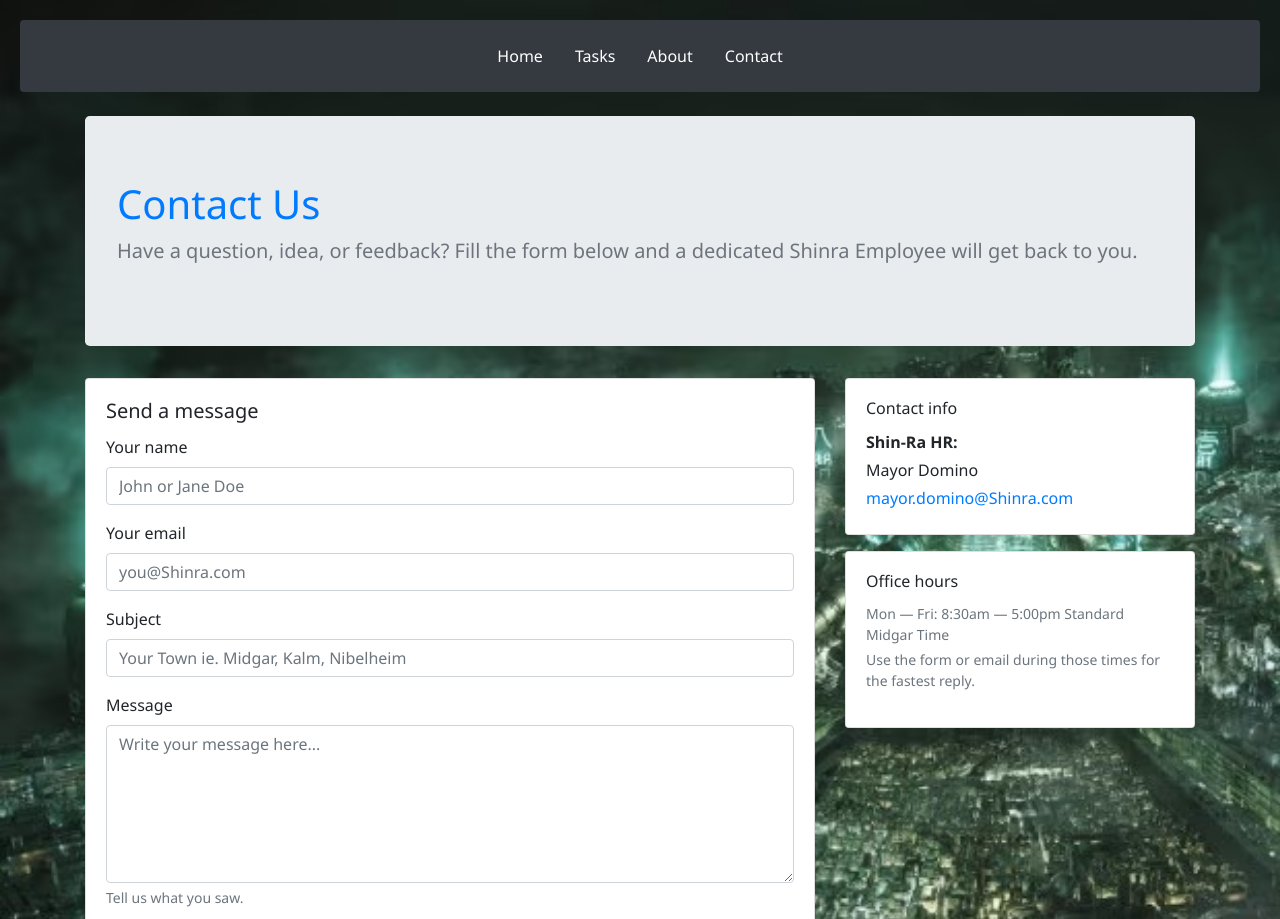
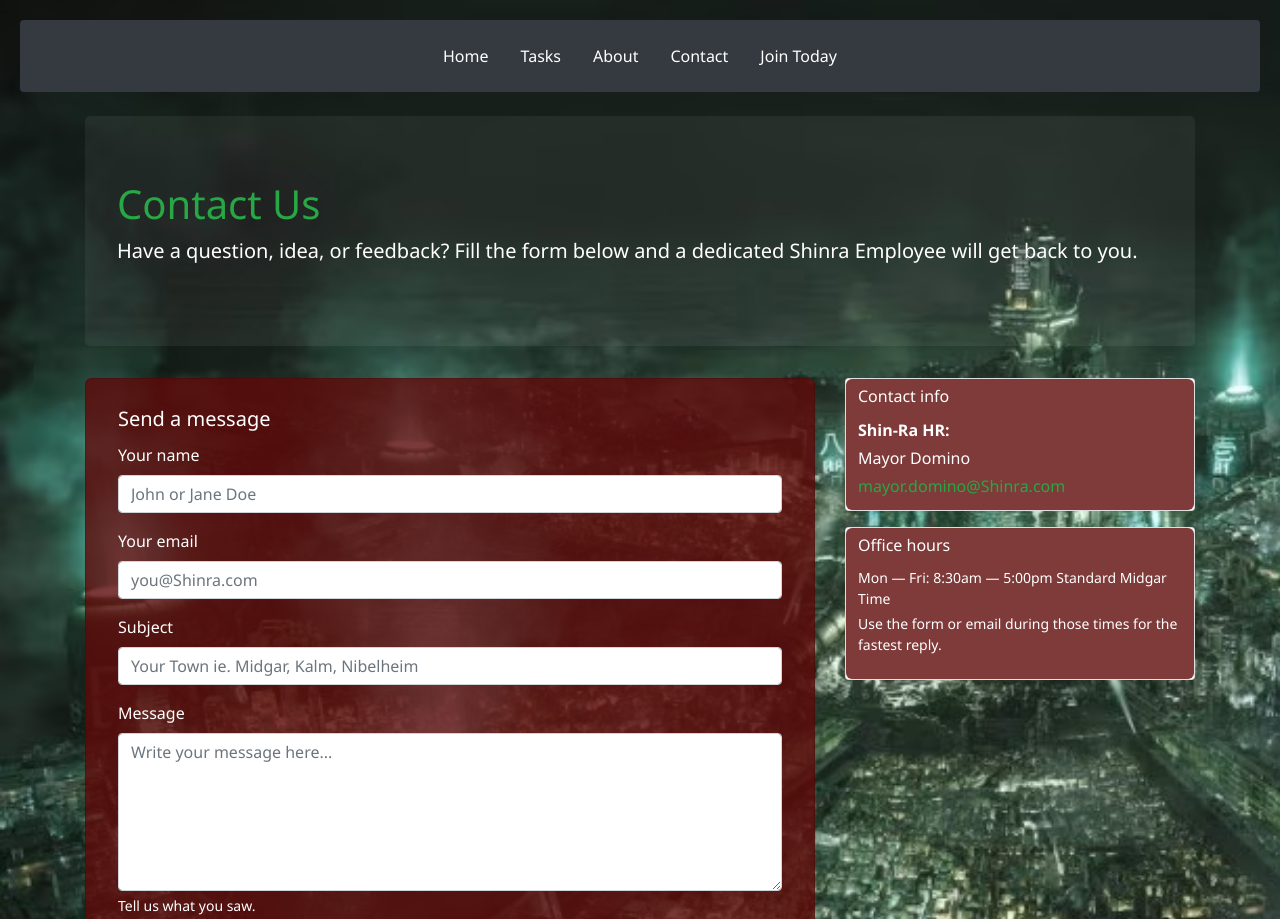
Before and after one commit to RSchla000/Bootstrap-Learning-Website, a plain HTML site: page todo-site/contact.html in a window 1280 px wide. Shown: the top 919 px of the page. Drawn offline with nearby package versions, Linux system fonts and the light colour scheme.

Commit message:
more changes made

```diff
--- a/todo-site/contact.html
+++ b/todo-site/contact.html
@@ -3,7 +3,7 @@
 <head>
     <meta charset="UTF-8">
     <meta name="viewport" content="width=device-width, initial-scale=1.0">
-    <title>Bootstrap Fun -- Step-by-step guide</title>
+    <title>Shinra</title>
     <link
     rel="stylesheet"
     href="https://cdn.jsdelivr.net/npm/bootstrap@4.6.2/dist/css/bootstrap.min.css"/>
@@ -16,6 +16,7 @@
     .step { background: white; padding: 16px; margin-bottom: 18px; border-radius: 12px; box-shadow: 0 2px 6px rgba(0,0,0,0.06); }
     .hint { font-size: .95rem; color: #555; }
     .note { font-size:.9rem; color:#444; background:#f1f1f1; padding:6px 8px; border-radius:6px; display:inline-block; margin-top:8px; }
+  section.jumbotron { background: rgba(247, 247, 247, 0.058); }
   </style>
 
 
@@ -37,6 +38,9 @@
                 <li class="nav-item">
                     <a class="nav-link text-white" href="../todo-site/contact.html">Contact</a>
                 </li>
+                <li class="nav-item">
+                    <a class="nav-link text-white" href="../todo-site/main-page.html">Join Today</a>
+                </li>
             </ul>
         </nav>
     </header>
@@ -44,39 +48,39 @@
     <main class="container">
 
     <section class="jumbotron">
-      <h1 class="display-5 text-primary">Contact Us</h1>
-      <p class="lead text-muted">Have a question, idea, or feedback? Fill the form below and a dedicated Shinra Employee will get back to you.</p>
+      <h1 class="display-5 text-success">Contact Us</h1>
+      <p class="lead text-white">Have a question, idea, or feedback? Fill the form below and a dedicated Shinra Employee will get back to you.</p>
     </section>
 
     <div class="row">
       <div class="col-md-8 mb-3">
-        <div class="card">
+        <div class="card" style="background-color: rgba(95, 9, 9, 0.8); padding:8px 12px; border-radius:6px;">
           <div class="card-body">
-            <h5 class="card-title">Send a message</h5>
+            <h5 class="card-title text-white">Send a message</h5>
 
 
             <form class="needs-validation" novalidate
                   action="mailto:your.email@example.com?subject=KidSite%20Contact%20Message" method="GET" >
 
               <div class="form-group">
-                <label for="contactName">Your name</label>
+                <label for="contactName" class="text-white">Your name</label>
                 <input id="contactName" name="name" type="text" class="form-control" placeholder="John or Jane Doe">
               </div>
 
               <div class="form-group">
-                <label for="contactEmail">Your email</label>
+                <label for="contactEmail" class="text-white">Your email</label>
                 <input id="contactEmail" name="email" type="email" class="form-control" placeholder="you@Shinra.com">
 
               </div>
               <div class="form-group">
-                <label for="contactSubject">Subject</label>
+                <label for="contactSubject" class="text-white">Subject</label>
                 <input id="contactSubject" name="subject" type="text" class="form-control" placeholder="Your Town ie. Midgar, Kalm, Nibelheim">
               </div>
 
               <div class="form-group">
-                <label for="contactMessage">Message</label>
+                <label for="contactMessage" class="text-white">Message</label>
                 <textarea id="contactMessage" name="body" class="form-control" rows="6" placeholder="Write your message here..."></textarea>
-                <small class="form-text text-muted">Tell us what you saw.</small>
+                <small class="form-text text-white">Tell us what you saw.</small>
               </div>
 
               <div class="form-group">
@@ -99,20 +103,20 @@
 
       <aside class="col-md-4 mb-3">
         <div class="card mb-3">
-          <div class="card-body">
-            <h6 class="card-title">Contact info</h6>
-            <p class="mb-1"><strong>Shin-Ra HR:</strong></p>
-            <p class="mb-1 text-body">Mayor Domino</p>
-            <p class="mb-1"><a class="text-primary" href="mailto:mayor.domino@Shinra.com">mayor.domino@Shinra.com</a></p>
+          <div class="card-body" style="background-color: rgba(95, 9, 9, 0.8); padding:8px 12px; border-radius:6px;">
+            <h6 class="card-title text-white">Contact info</h6>
+            <p class="mb-1"><strong class="text-white">Shin-Ra HR:</strong></p>
+            <p class="mb-1 text-white">Mayor Domino</p>
+            <p class="mb-1"><a class="text-success" href="mailto:mayor.domino@Shinra.com">mayor.domino@Shinra.com</a></p>
 
           </div>
         </div>
 
         <div class="card">
-          <div class="card-body">
-            <h6 class="card-title">Office hours</h6>
-            <p class="small text-muted mb-1">Mon — Fri: 8:30am — 5:00pm Standard Midgar Time</p>
-            <p class="small text-muted">Use the form or email during those times for the fastest reply.</p>
+          <div class="card-body" style="background-color: rgba(95, 9, 9, 0.8); padding:8px 12px; border-radius:6px;">
+            <h6 class="card-title text-white">Office hours</h6>
+            <p class="small text-white mb-1">Mon — Fri: 8:30am — 5:00pm Standard Midgar Time</p>
+            <p class="small text-white">Use the form or email during those times for the fastest reply.</p>
           </div>
         </div>
       </aside>
```
Also changed, not shown: todo-site/about.html (+54 -4 lines), todo-site/index.html (+30 -6 lines), todo-site/main-page.html (+1 -1 lines), todo-site/tasks.html (+1 -1 lines), images/Shinra_Manufacturing.webp (added).
